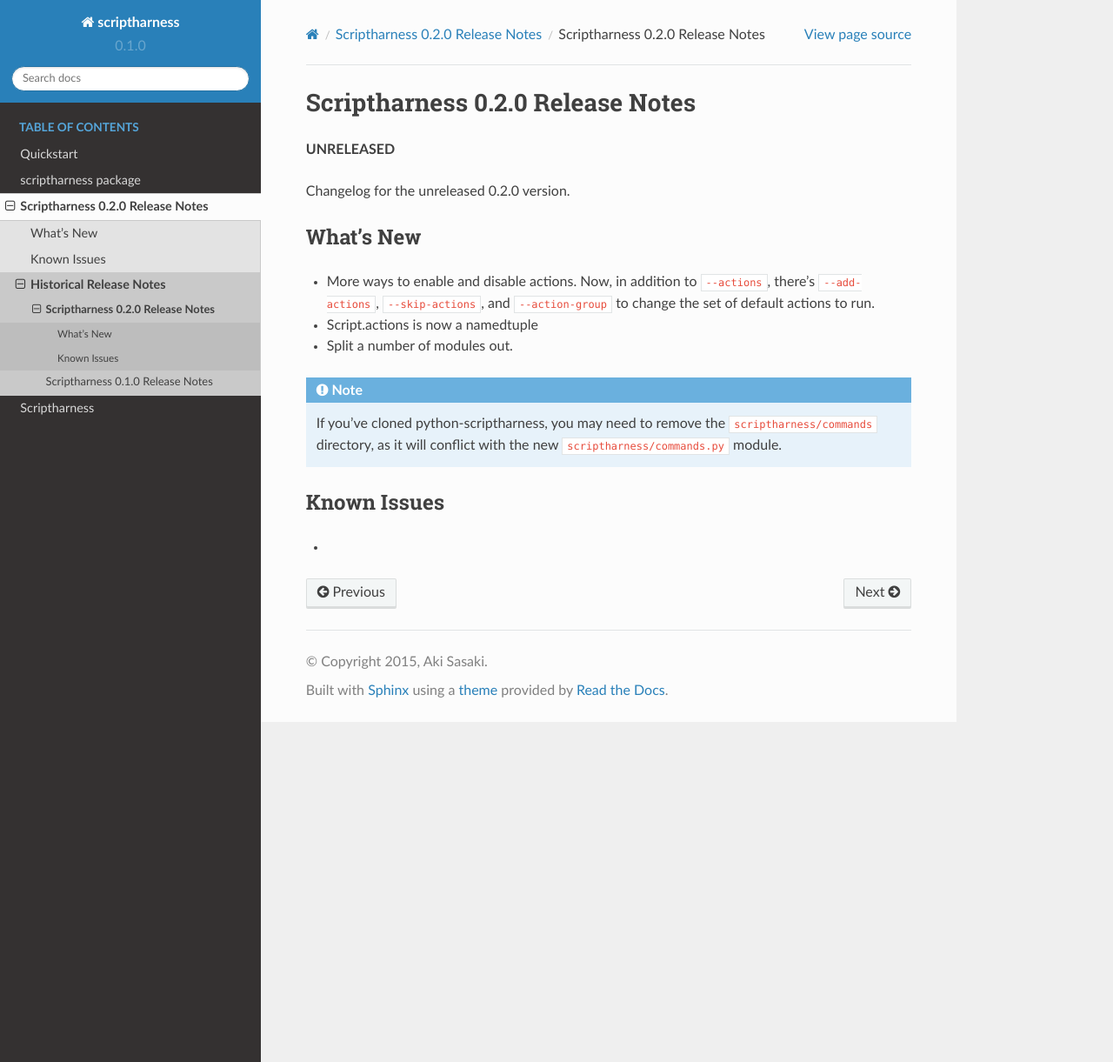
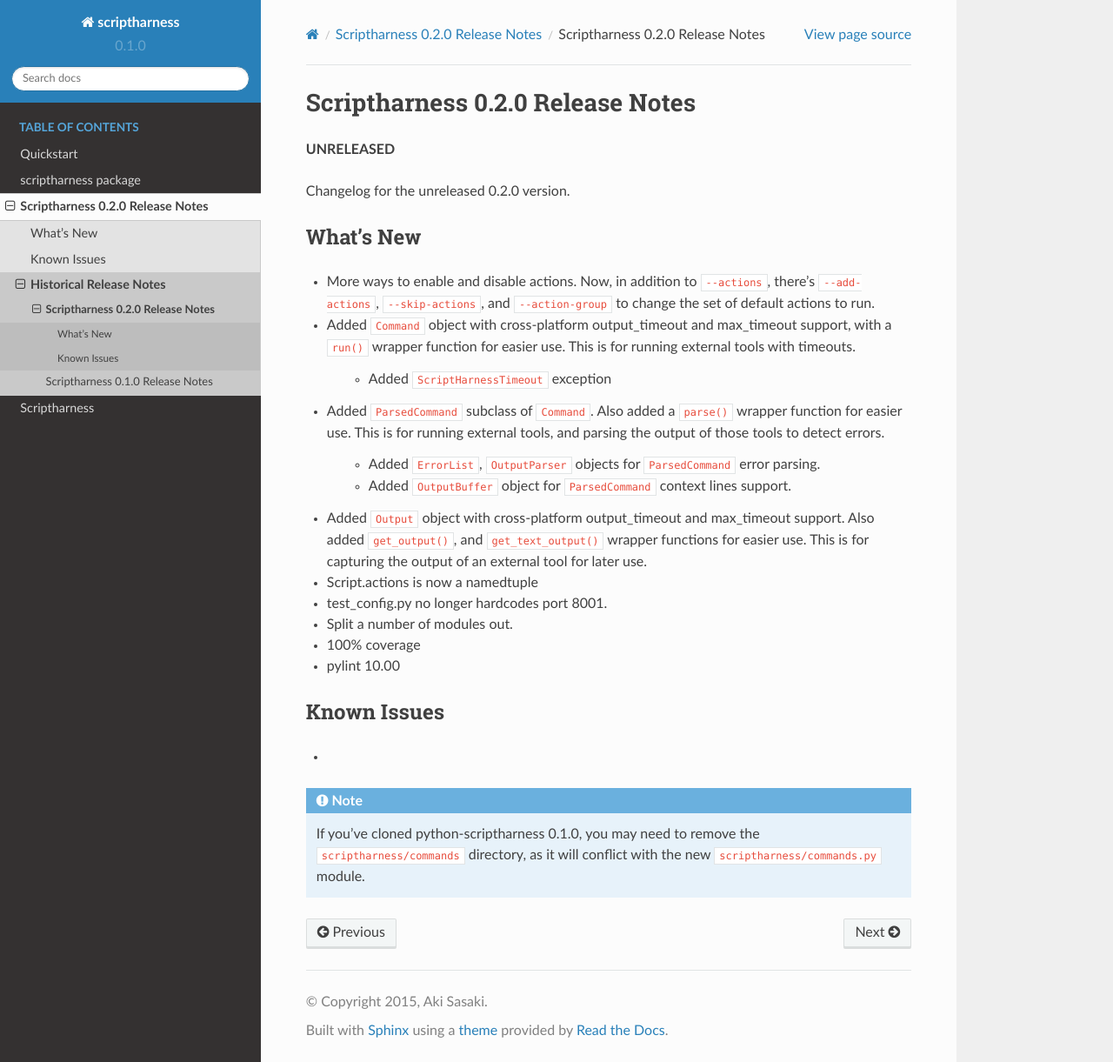
Before and after one commit to scriptharness/python-scriptharness, a Sphinx documentation site: the page built from docs/releasenotes/0.2.0.rst, in a window 1280 px wide and 1221 px high. Shown: the whole window at 87% size. Built offline with Sphinx 7.4.7 and the Read the Docs theme 2.0.0, drawn with Linux system fonts in a browser that asks for light colours.

Commit message:
update 0.2.0 releasenotes

```diff
--- a/docs/releasenotes/0.2.0.rst
+++ b/docs/releasenotes/0.2.0.rst
@@ -11,11 +11,29 @@
 ----------
 * More ways to enable and disable actions.  Now, in addition to ``--actions``, there's ``--add-actions``, ``--skip-actions``, and ``--action-group`` to change the set of default actions to run.
 
+* Added ``Command`` object with cross-platform output_timeout and max_timeout support, with a ``run()`` wrapper function for easier use.  This is for running external tools with timeouts.
+
+    * Added ``ScriptHarnessTimeout`` exception
+
+* Added ``ParsedCommand`` subclass of ``Command``.  Also added a ``parse()`` wrapper function for easier use.  This is for running external tools, and parsing the output of those tools to detect errors.
+
+    * Added ``ErrorList``, ``OutputParser`` objects for ``ParsedCommand`` error parsing.
+    * Added ``OutputBuffer`` object for ``ParsedCommand`` context lines support.
+
+* Added ``Output`` object with cross-platform output_timeout and max_timeout support.  Also added ``get_output()``, and ``get_text_output()`` wrapper functions for easier use.  This is for capturing the output of an external tool for later use.
+
 * Script.actions is now a namedtuple
 
+* test_config.py no longer hardcodes port 8001.
+
 * Split a number of modules out.
-.. note:: If you've cloned python-scriptharness, you may need to remove the ``scriptharness/commands`` directory, as it will conflict with the new ``scriptharness/commands.py`` module.
+
+* 100% coverage
+
+* pylint 10.00
 
 Known Issues
 ------------
 *
+
+.. note:: If you've cloned python-scriptharness 0.1.0, you may need to remove the ``scriptharness/commands`` directory, as it will conflict with the new ``scriptharness/commands.py`` module.
```
